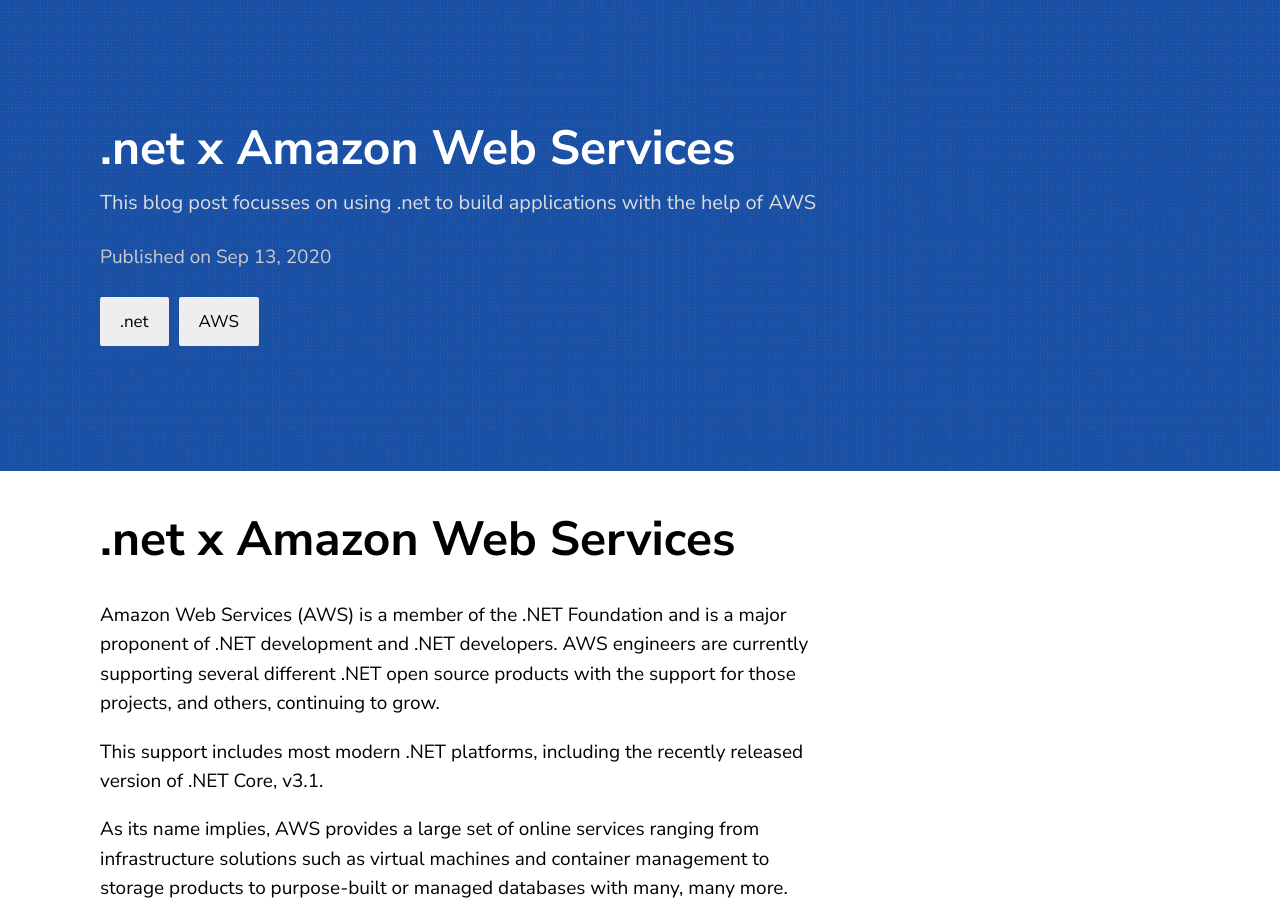
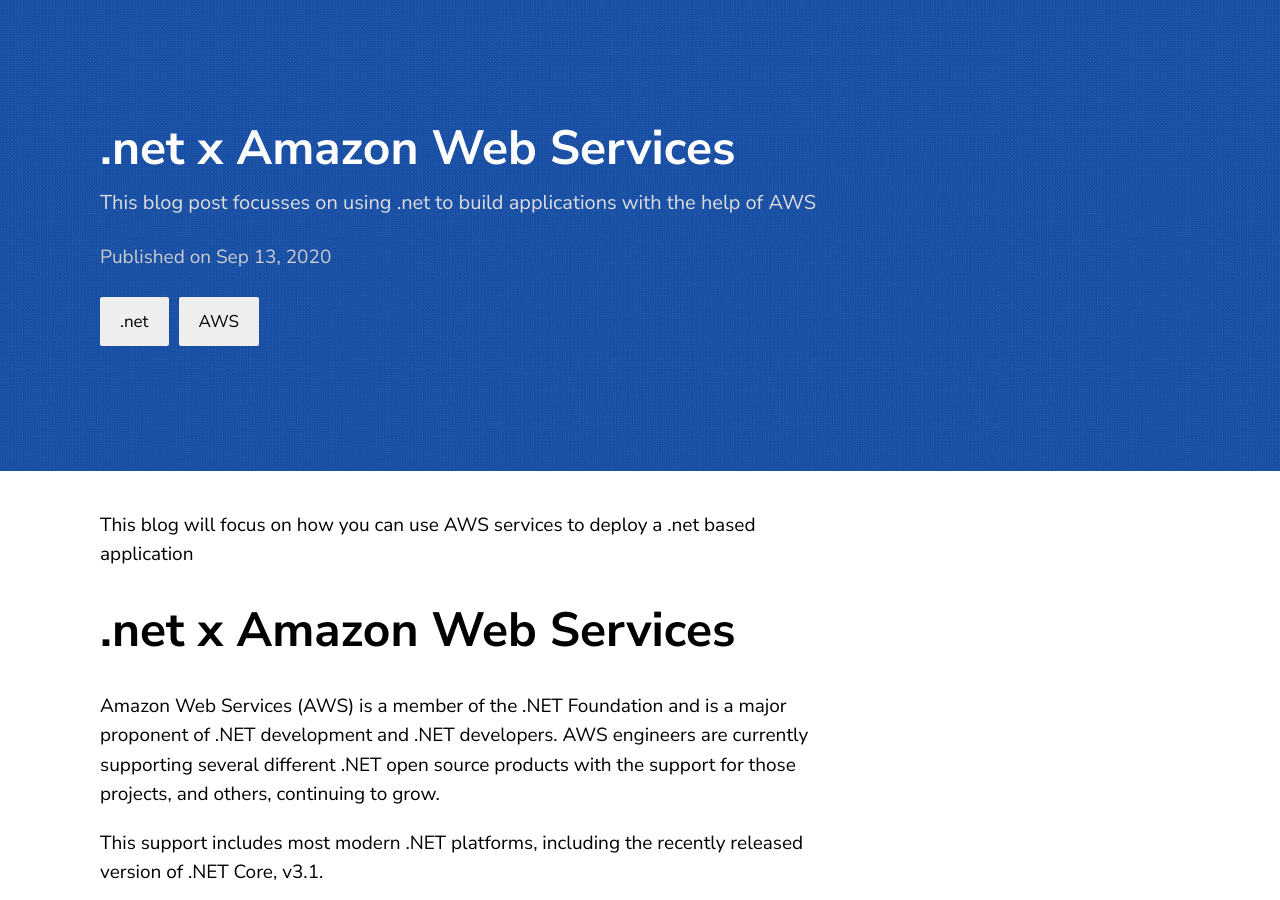
Before and after one commit to 404Kartik/blog.404kartik, a Jekyll site: the page built from _posts/2020-09-18-.net-x-AWS.markdown, in a window 1280 px wide and 900 px high. Built offline with Jekyll 4.4.1, drawn with Linux system fonts in a browser that asks for light colours.

Commit message:
Update 2020-09-18-.net-x-AWS.markdown

```diff
--- a/_posts/2020-09-18-.net-x-AWS.markdown
+++ b/_posts/2020-09-18-.net-x-AWS.markdown
@@ -5,6 +5,7 @@ description: This blog post focusses on using .net to build applications with th
 date:   2020-09-13 21:03:36 +0530
 categories: .net AWS
 ---
+This blog will focus on how you can use AWS services to deploy a .net based application
 
 # .net x Amazon Web Services
 
```
